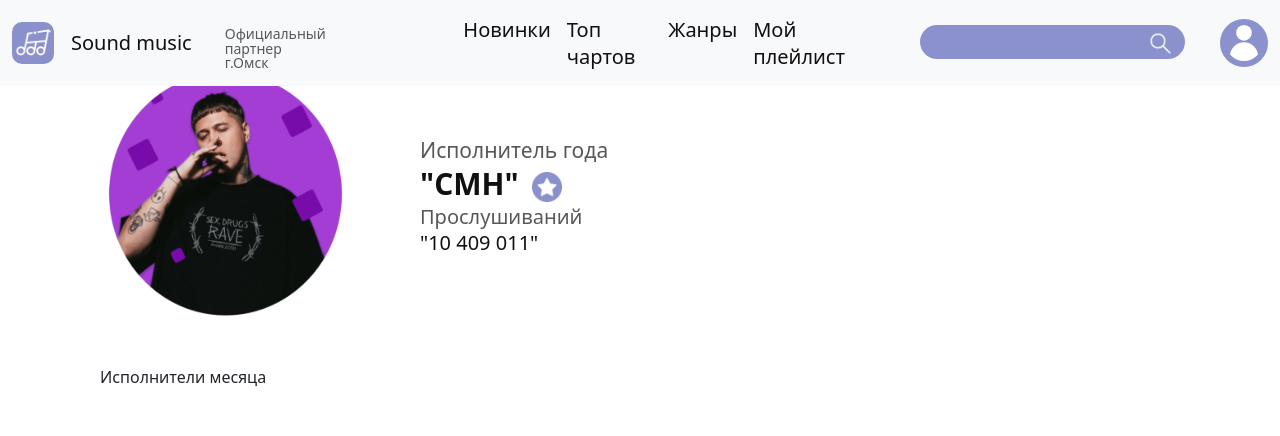
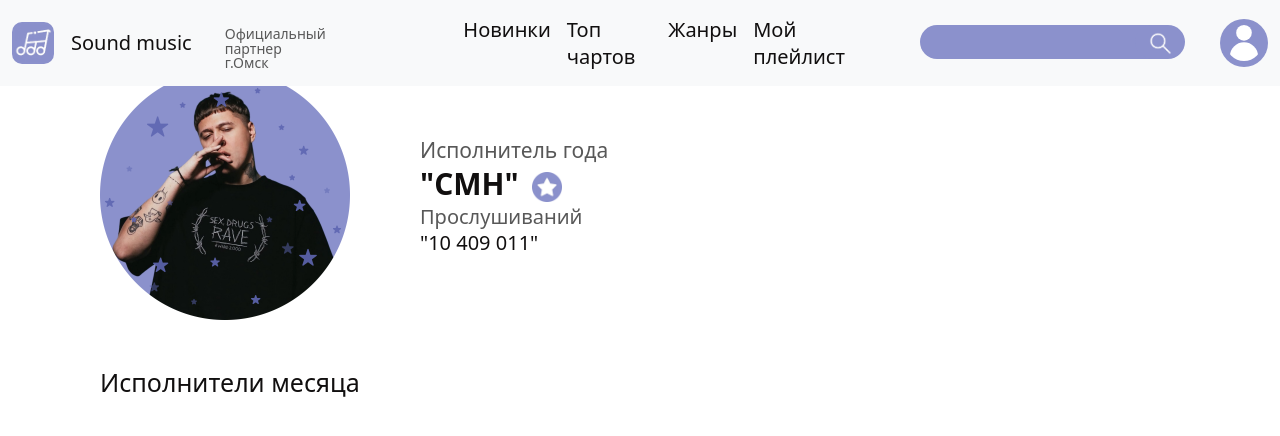
Before and after one commit to tretyaqov/SoundMusic, a React (Create React App) app: page /topcharts in a window 1280 px wide. Shown: the top 436 px of the page. Built offline with nearby package versions, Linux system fonts and the light colour scheme.

Commit message:
новый русик

```diff
--- a/src/Pages/TopCharts.css
+++ b/src/Pages/TopCharts.css
@@ -68,14 +68,33 @@
 .row_motm { /*Ряд "Исполнителей месяца"*/
     margin-top: 45px;
     margin-left: 7.8125%;
+    font-family: 'Noto Sans';
 }
 
+.string_motm { /*Строка "Исполнителей месяца"*/
+    color: #110F0F;
+    font-size: 25px;
+    font-style: normal;
+    font-weight: 400;
+    line-height: normal;
+}
 
+.motm-img {
+
+}
 
 .row_sotm { /*Ряд "Песни месяца"*/
+
+}
+
+.string_sotm { /*Строка "Песни месяца"*/
 
 }
 
 .row_aotm { /*Ряд "Альбомы месяца"*/
 
 }
+
+.string_aotm { /*Строка "Альбомы месяца"*/
+
+}
--- a/src/Pages/TopCharts.js
+++ b/src/Pages/TopCharts.js
@@ -25,7 +25,10 @@ export default class TopCharts extends Component {
                     </div>
                 </div>
                 <div className="row_motm">
-                    <p>Исполнители месяца</p>
+                    <p className="string_motm">Исполнители месяца</p>
+                    <p></p>
+                    <p></p>
+                    <p></p>
                 </div>
                 <div className="row_sotm">
 
```
Also changed, not shown: src/Components/Pictures/ava.png.
